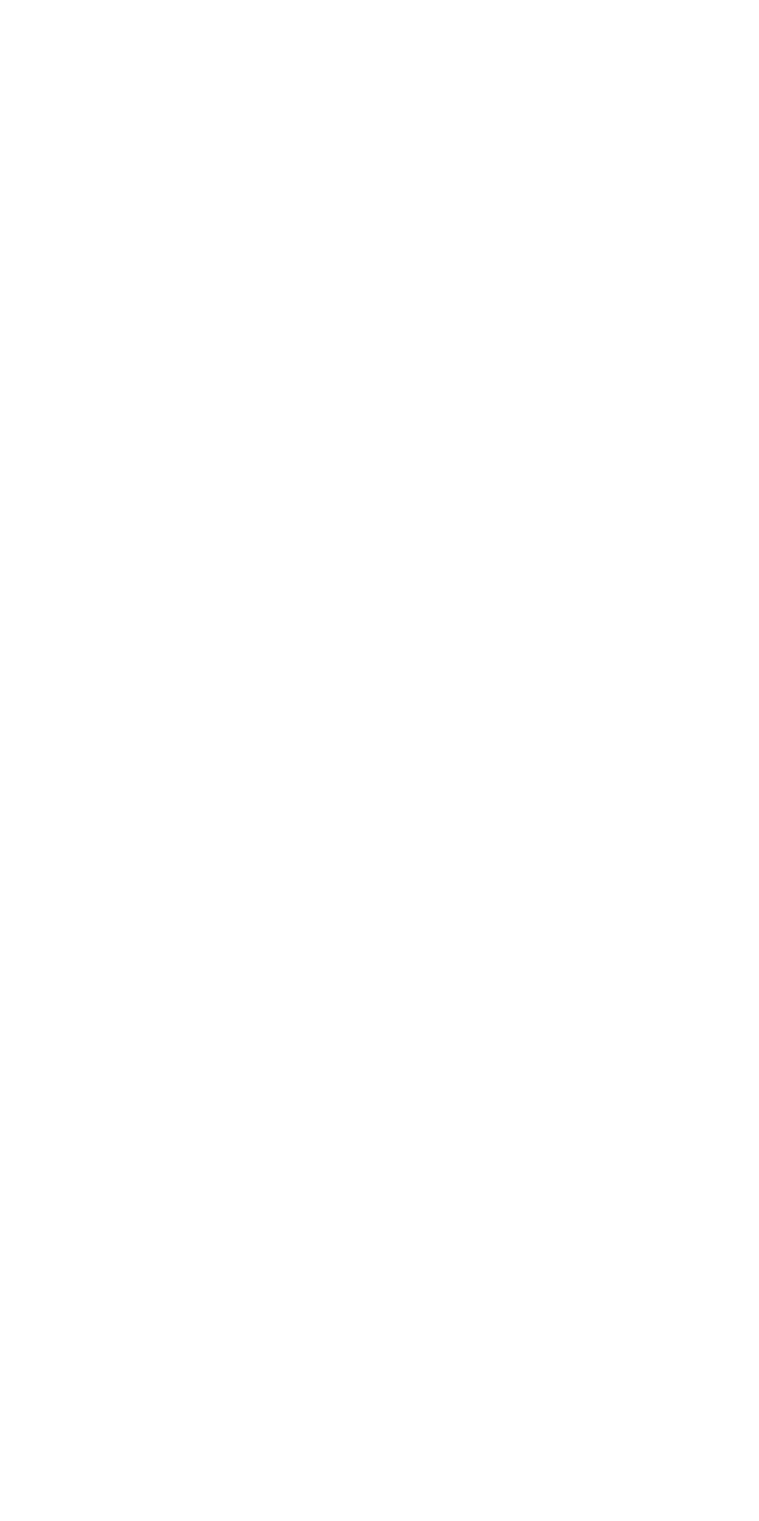
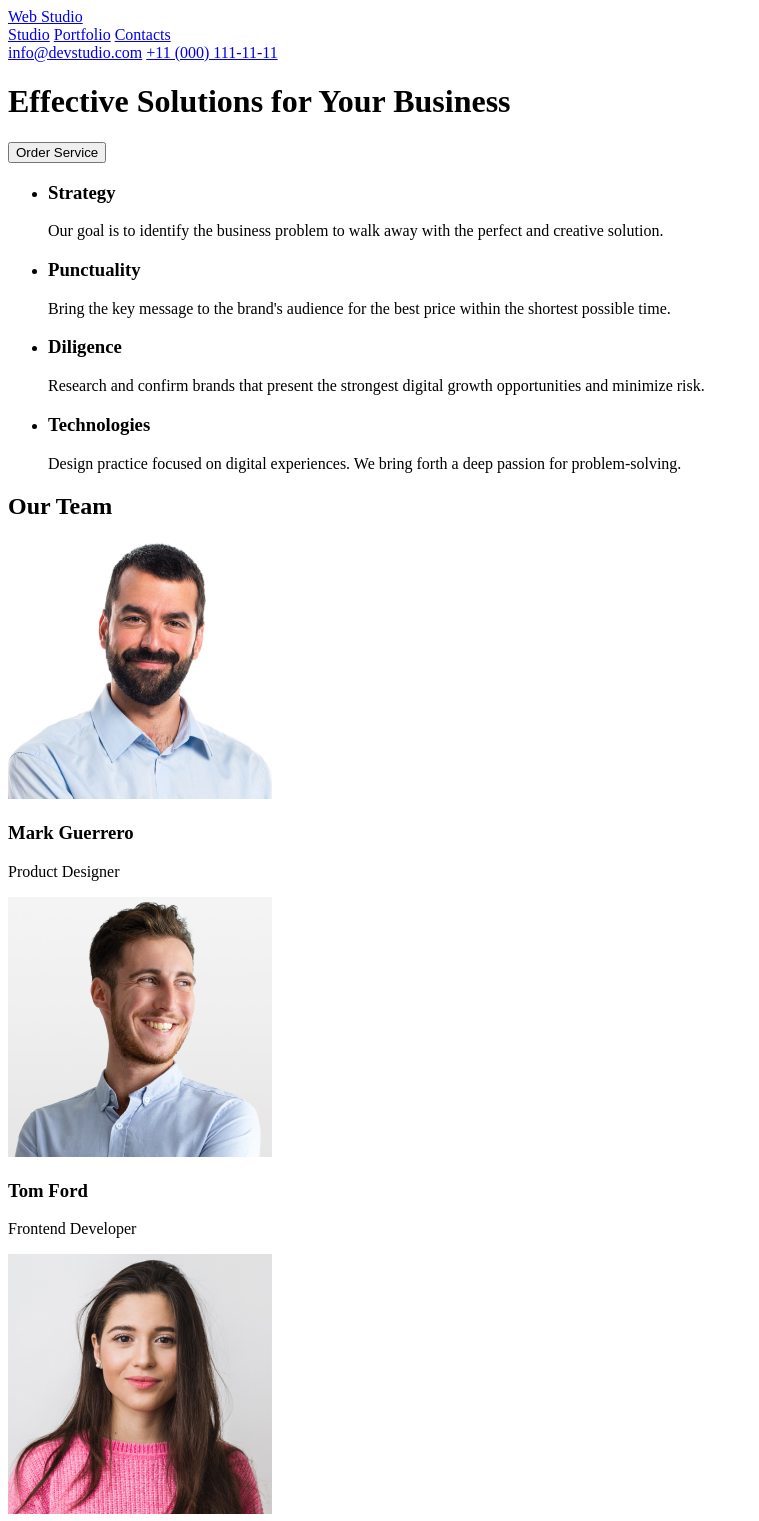
Before and after one commit to Yeromin1/goit-markup-hw-01, a plain HTML site: page index.html in a window 1280 px wide. Shown: the top 1521 px of the page, without its empty margins (0-759 px from the left). Before the commit the page ends 800 px from the top, so only its background shows below. Drawn offline with Linux system fonts and the light colour scheme.

Commit message:
add index file images

```diff
--- a/index.html
+++ b/index.html
@@ -5,7 +5,150 @@
     <meta name="viewport" content="width=device-width, initial-scale=1.0">
     <title>Document</title>
 </head>
-<body>
+    <body>
+            <!--headr-->
+            <header id="header">
 
-</body>
+                <div>
+                    <!-- logo -->
+                    <div class="logo">
+                        <a href="#">
+                            Web Studio
+                        </a>
+                    </div>
+
+                    <!-- headr-nav -->
+                    <nav>
+                        <a href="#">Studio</a>
+                        <a href="#">Portfolio</a>
+                        <a href="#">Contacts</a>
+                    </nav>
+                        <a href="mailto:info@devstudio.com">info@devstudio.com</a>
+                        <a href="tel:+110001111111">+11 (000) 111-11-11</a>
+
+                </div>
+            </header>
+
+            <!--main-->
+            <main id="main">
+
+                <!--title-->
+                <div>
+                    <h1>Effective Solutions for Your Business</h1>
+                </div>
+
+                <!--button-->
+                <div>
+                    <button>Order Service</button>
+                </div>
+
+                <!--section 1-->
+                <section>
+                    <div>
+                        <ul>
+                            <li>
+                                <h3>Strategy</h3>
+                                <p>
+                                    Our goal is to identify the business problem to walk away with the perfect and creative solution.
+                                </p>
+                            </li>
+
+                            <li>
+                                <h3>Punctuality</h3>
+                                <p>
+                                    Bring the key message to the brand's audience for the best price within the shortest possible time.
+                                </p>
+                            </li>
+
+                            <li>
+                                <h3>Diligence</h3>
+                                <p>
+                                    Research and confirm brands that present the strongest digital growth opportunities and minimize risk.
+                                </p>
+                            </li>
+
+                            <li>
+                                <h3>Technologies</h3>
+                                <p>
+                                    Design practice focused on digital experiences. We bring forth a deep passion for problem-solving.
+                                </p>
+                            </li>
+                        </ul>
+                    </div>
+                </section>
+
+                <!--section 2-->
+                <section>
+                    <!--title-->
+                    <div>
+                        <h2>Our Team</h2>
+                    </div>
+
+                    <!--man's face-->
+                    <div>
+                        <img
+                            src="./images/imgMarkGuerrero.jpg"
+                            alt="man's face"
+                            width="264"
+                            height="260">
+                    </div>
+                    <div>
+                        <h3>Mark Guerrero</h3>
+                        <p>Product Designer</p>
+                    </div>
+
+                    <div>
+                        <img
+                        src="./images/imgTomFord.jpg"
+                        alt="man's face"
+                        width="264"
+                        height="260">
+                    </div>
+                    <div>
+                        <h3>Tom Ford</h3>
+                        <p>Frontend Developer</p>
+                    </div>
+
+                    <div>
+                        <img
+                        src="./images/imgCamilaGarcia.jpg"
+                        alt="woman's face"
+                        width="264"
+                        height="260">
+                    </div>
+                    <div>
+                        <h3>Camila Garcia</h3>
+                        <p>Marketing</p>
+                    </div>
+
+                    <div>
+                        <img
+                        src="./images/imgDanielWilson.jpg"
+                        alt="man's face"
+                        width="264"
+                        height="260">
+                    </div>
+                    <div>
+                        <h3>Daniel Wilson</h3>
+                        <p>UI Designer</p>
+                    </div>
+                </section>
+            </main>
+
+            <!--footer-->
+            <footer>
+
+                <!-- logo -->
+                <div class="logo">
+                    <a href="#">
+                        Web Studio
+                    </a>
+                </div>
+                <p>
+                    Increase the flow of customers and sales for your business with digital marketing & growth solutions.
+                </p>
+
+            </footer>
+
+    </body>
 </html>
```
Also changed, not shown: images/imgCamilaGarcia.jpg (added), images/imgDanielWilson.jpg (added), images/imgMarkGuerrero.jpg (added), images/imgTomFord.jpg (added).
